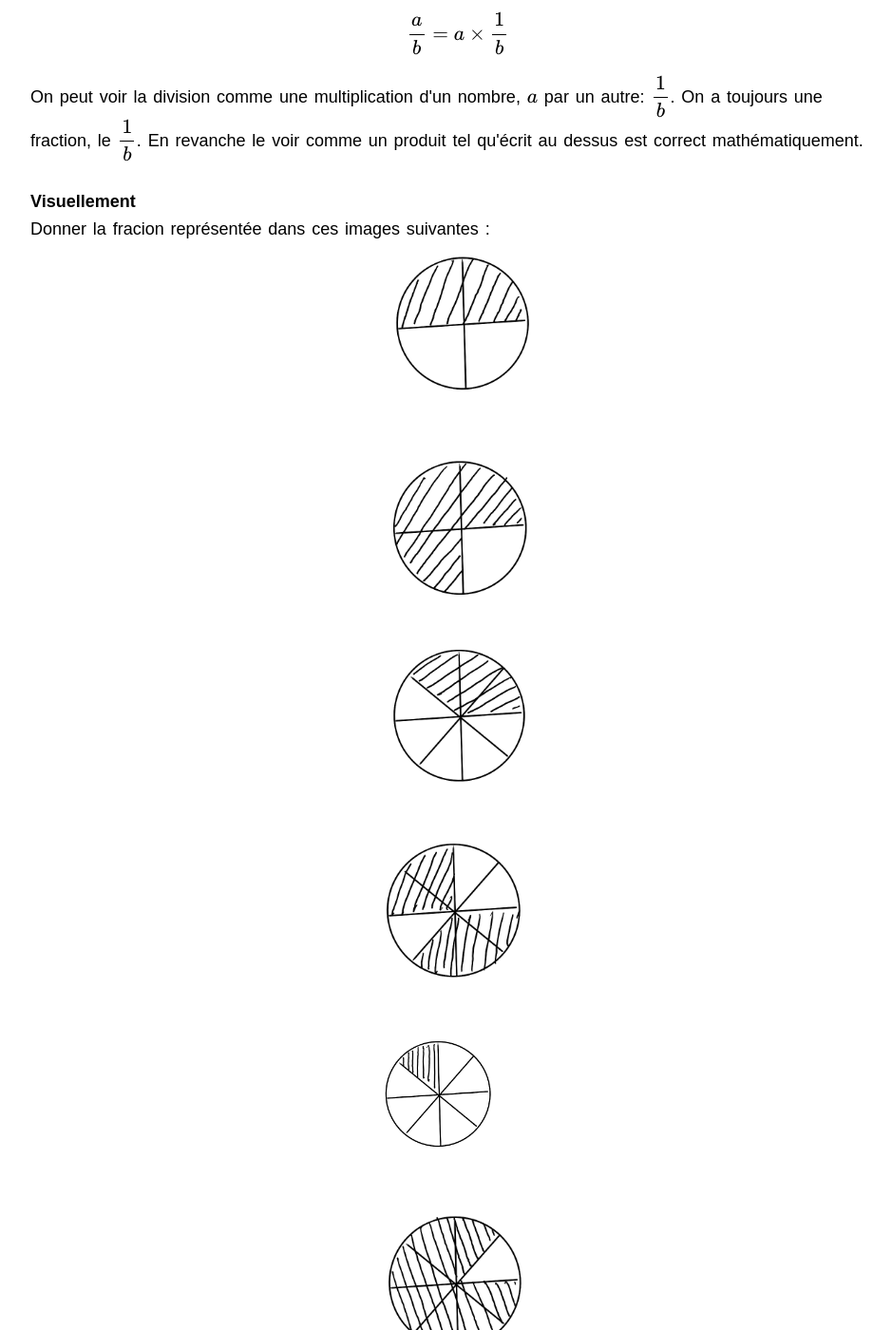
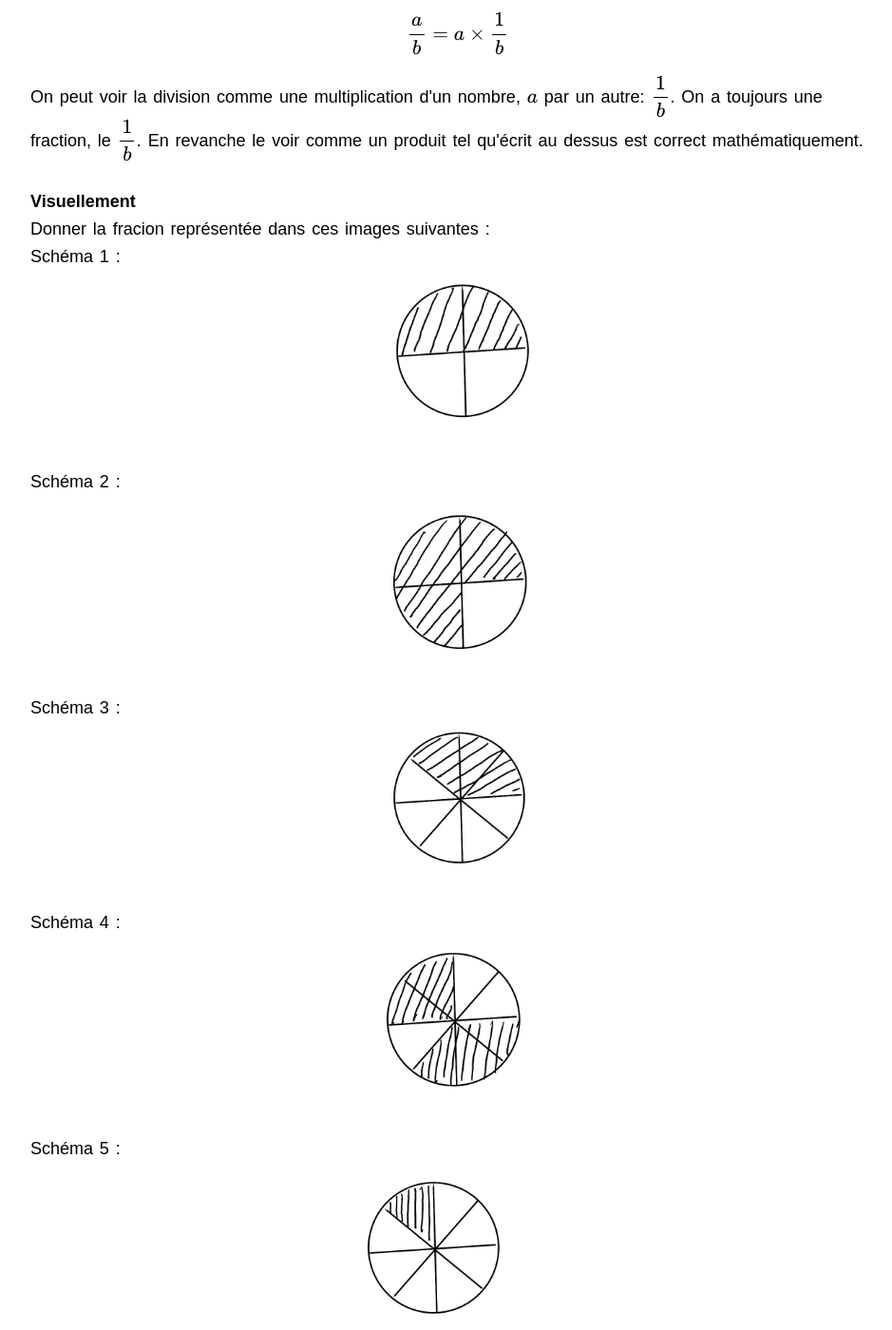
Before and after one commit to IamHenri/notes-maths-tex, a Jekyll site: the page built from panorama-des-mathematiques-college.html, in a window 1280 px wide and 1400 px high, scrolled down 1188 px. Shown: the whole window at 95% size, without its empty margins (158-1097 px from the left). Built offline with Jekyll 4.4.1, drawn with Linux system fonts in a browser that asks for light colours; nearby versions of some CDN libraries; some web fonts are replaced; library files that are not in the unit come from our copies; formulas are drawn with MathJax 3; some of the changed text lies outside the part shown.

Commit message:
Update panorama-des-mathematiques-college.html

```diff
--- a/panorama-des-mathematiques-college.html
+++ b/panorama-des-mathematiques-college.html
@@ -49,20 +49,21 @@
 <p>
       <b>Visuellement</b>
       <br>Donner la fracion représentée dans ces images suivantes :
-      <br>
+      <br>Schéma 1 :<br>
    <img src="https://raw.githubusercontent.com/IamHenri/notes-maths-tex/refs/heads/main/images/fraction-1.png" width=20%>
-      <br>
+      <br>Schéma 2 :<br>
    <img src="https://raw.githubusercontent.com/IamHenri/notes-maths-tex/refs/heads/main/images/fraction-2.png" width=20%>
-      <br>
+      <br>Schéma 3 :<br>
    <img src="https://raw.githubusercontent.com/IamHenri/notes-maths-tex/refs/heads/main/images/fraction-3.png" width=20%>
-      <br>
+      <br>Schéma 4 :<br>
    <img src="https://raw.githubusercontent.com/IamHenri/notes-maths-tex/refs/heads/main/images/fraction-4.png" width=20%>
-      <br>
-   <img src="https://raw.githubusercontent.com/IamHenri/notes-maths-tex/refs/heads/main/images/fraction-5.png" width=20%>
-      <br>
+      <br>Schéma 5 :<br>
+   <img src="https://raw.githubusercontent.com/IamHenri/notes-maths-tex/refs/heads/main/images/fraction-5.png" width=25%>
+      <br>Schéma 6 :<br>
    <img src="https://raw.githubusercontent.com/IamHenri/notes-maths-tex/refs/heads/main/images/fraction-6.png" width=20%>
       <br>
       <br>
+      Solution : $1/2$ ; $3/4$; $3/8$; $5/8$; $1/8$; $7/8$
 </p>
 <p>
       <b>Égalité de fractions</b>
```
